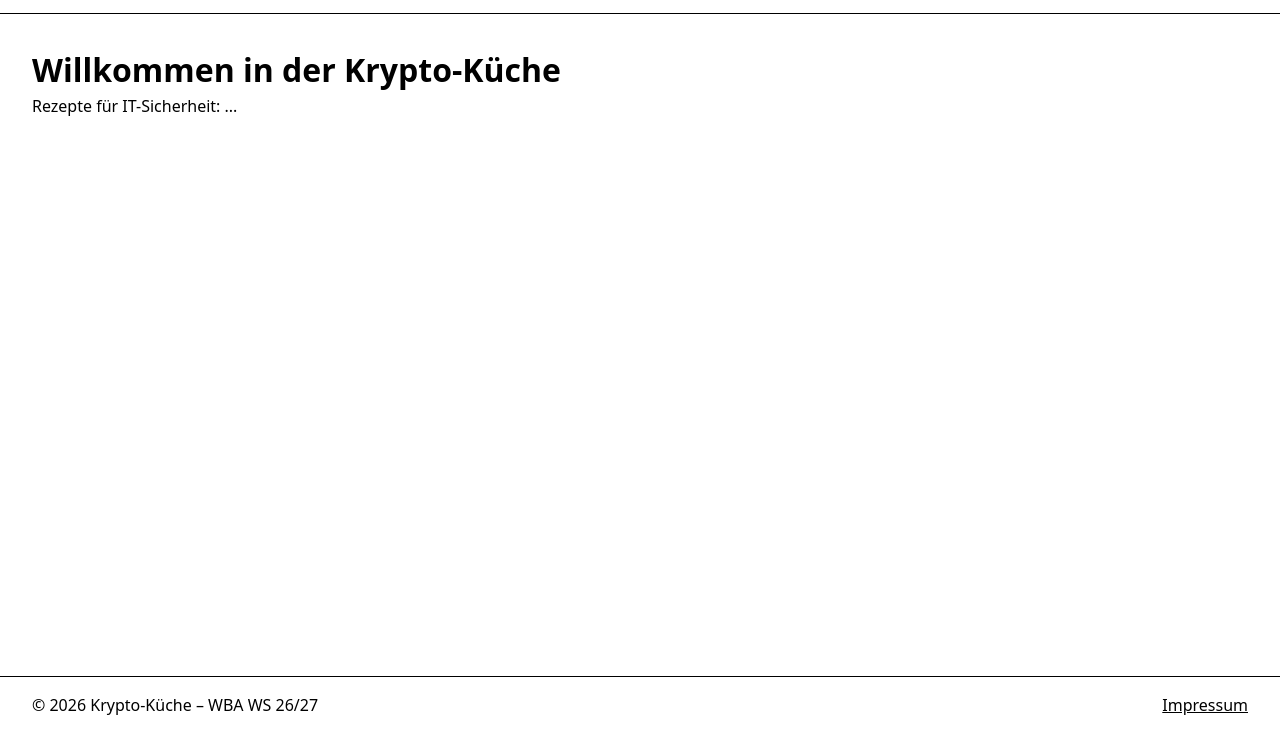
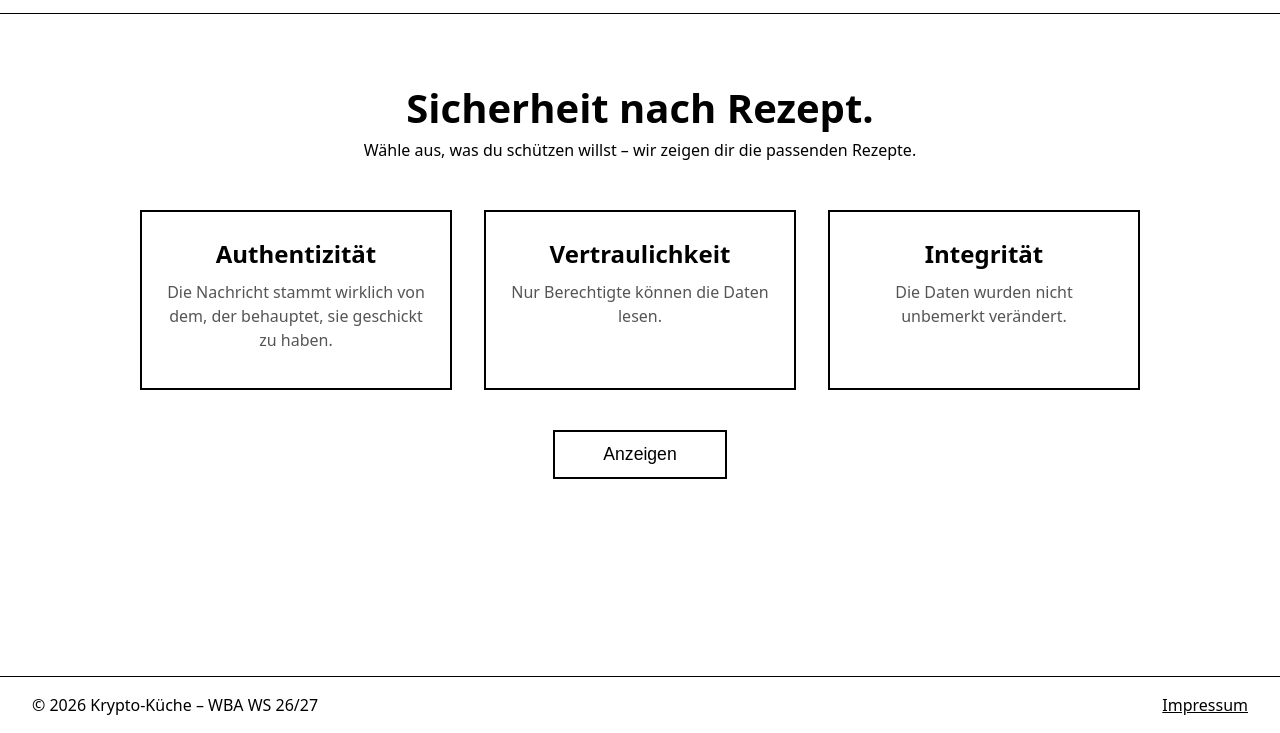
Before and after one commit to kpafi/webanwendungen, a plain HTML site: page index.html in a window 1280 px wide. Shown: the part 67-800 px from the top of the page. Drawn offline with Linux system fonts and the light colour scheme.

Commit message:
Erster Prototpy der Index mit css + Impressum.html hinzugefügt

```diff
--- a/index.html
+++ b/index.html
@@ -25,8 +25,36 @@
     </header>
 
     <main>
-        <h1>Willkommen in der Krypto-Küche</h1>
-        <p>Rezepte für IT-Sicherheit: ...</p>
+        <section class="hero">
+            <h1>Sicherheit nach Rezept.</h1>
+            <p>Wähle aus, was du schützen willst – wir zeigen dir die passenden Rezepte.</p>
+        </section>
+
+        <form action="rezepte.html" method="get" class="filter">
+            <div class="kachel-raster">
+
+                <label class="kachel">
+                    <input type="checkbox" name="schutzziel" value="authentizitaet">
+                    <span class="kachel-titel">Authentizität</span>
+                    <span class="kachel-text">Die Nachricht stammt wirklich von dem, der behauptet, sie geschickt zu haben.</span>
+                </label>
+
+                <label class="kachel">
+                    <input type="checkbox" name="schutzziel" value="vertraulichkeit">
+                    <span class="kachel-titel">Vertraulichkeit</span>
+                    <span class="kachel-text">Nur Berechtigte können die Daten lesen.</span>
+                </label>
+
+                <label class="kachel">
+                    <input type="checkbox" name="schutzziel" value="integritaet">
+                    <span class="kachel-titel">Integrität</span>
+                    <span class="kachel-text">Die Daten wurden nicht unbemerkt verändert.</span>
+                </label>
+
+            </div>
+
+            <button type="submit" class="anzeigen-button">Anzeigen</button>
+        </form>
     </main>
 
     <footer class="site-footer">
--- a/style.css
+++ b/style.css
@@ -64,3 +64,90 @@ main {
 .site-footer a {
     color: inherit;
 }
+
+/* AB HIER IST DER CSS DER INDEX.HTML*/
+
+/* Startseite: Slogan */
+.hero {
+    text-align: center;
+    margin: 2rem 0 3rem;
+}
+
+.hero h1 {
+    font-size: 2.5rem;
+}
+
+/* Startseite: Filter-Kacheln */
+.kachel-raster {
+    display: grid;
+    grid-template-columns: repeat(3, 1fr);
+    gap: 2rem;
+    max-width: 1000px;
+    margin: 0 auto;
+}
+
+.kachel {
+    display: flex;
+    flex-direction: column;     /* Titel über Text */
+    gap: 0.5rem;
+    min-height: 180px;
+    padding: 1.5rem;
+    border: 2px solid #000;
+    cursor: pointer;            /* Hand-Cursor: zeigt "klickbar" */
+}
+
+.kachel-titel {
+    font-size: 1.5rem;
+    font-weight: bold;
+}
+
+.kachel-text {
+    color: #555;
+}
+
+/* Checkbox selbst verstecken – die Kachel IST der Schalter */
+.kachel input {
+    position: absolute;
+    opacity: 0;
+}
+
+/* Ausgewählte Kachel hervorheben */
+.kachel:has(input:checked) {
+    background-color: #000;
+    color: #fff;
+}
+
+.kachel:has(input:checked) .kachel-text {
+    color: #ddd;
+}
+
+/* Tastatur-Bedienung sichtbar machen */
+.kachel:has(input:focus-visible) {
+    outline: 3px solid #3d5afe;
+    outline-offset: 4px;
+}
+
+/* Anzeigen-Button */
+.filter {
+    text-align: center;          /* Button mittig */
+}
+
+.anzeigen-button {
+    margin-top: 2.5rem;
+    padding: 0.75rem 3rem;
+    font-size: 1.1rem;
+    border: 2px solid #000;
+    background: #fff;
+    cursor: pointer;
+}
+
+.anzeigen-button:hover {
+    background: #000;
+    color: #fff;
+}
+
+@media (max-width: 700px) {
+    .kachel-raster {
+        grid-template-columns: 1fr;
+    }
+}
```
Also changed, not shown: impressum.html (added).
